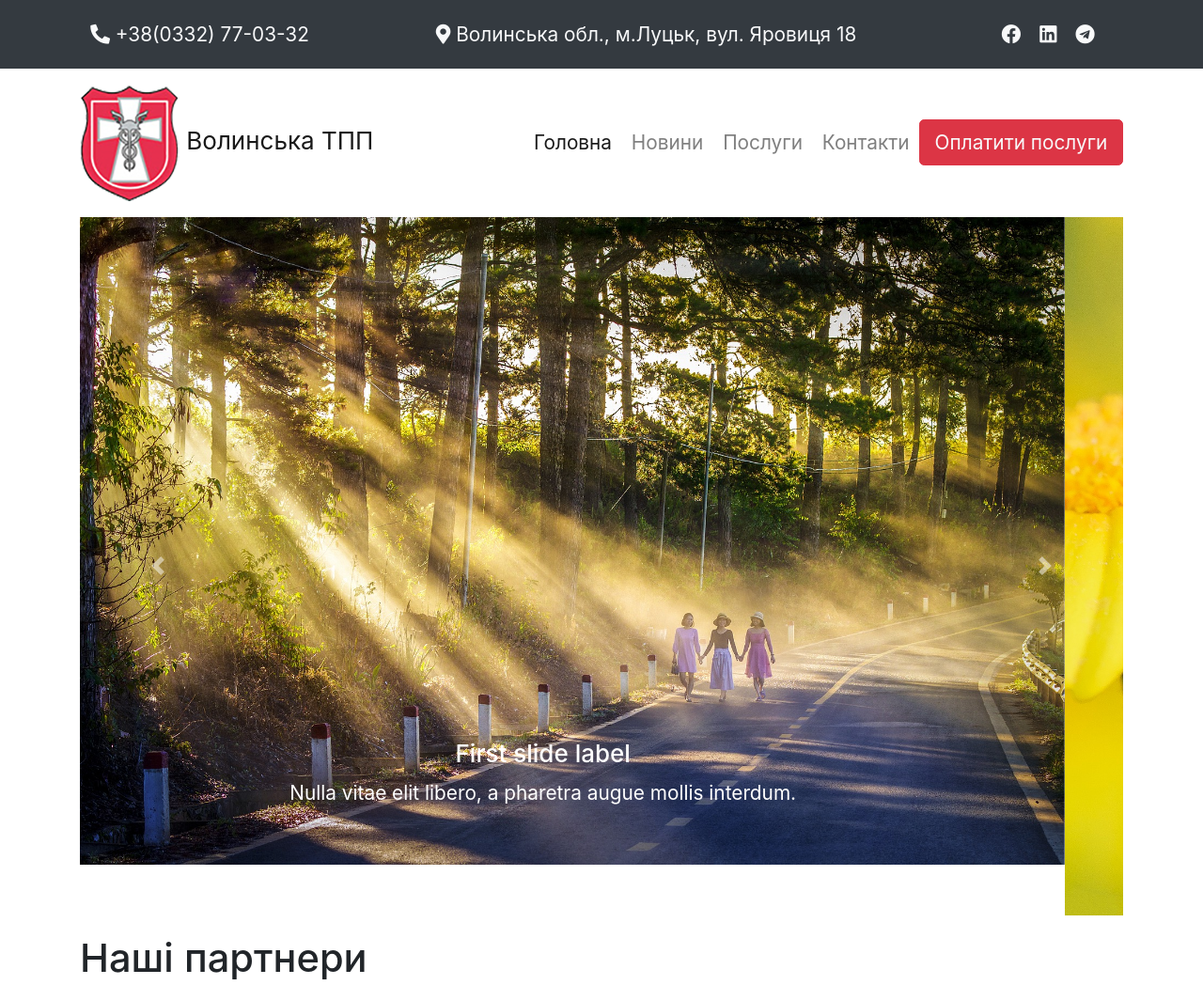
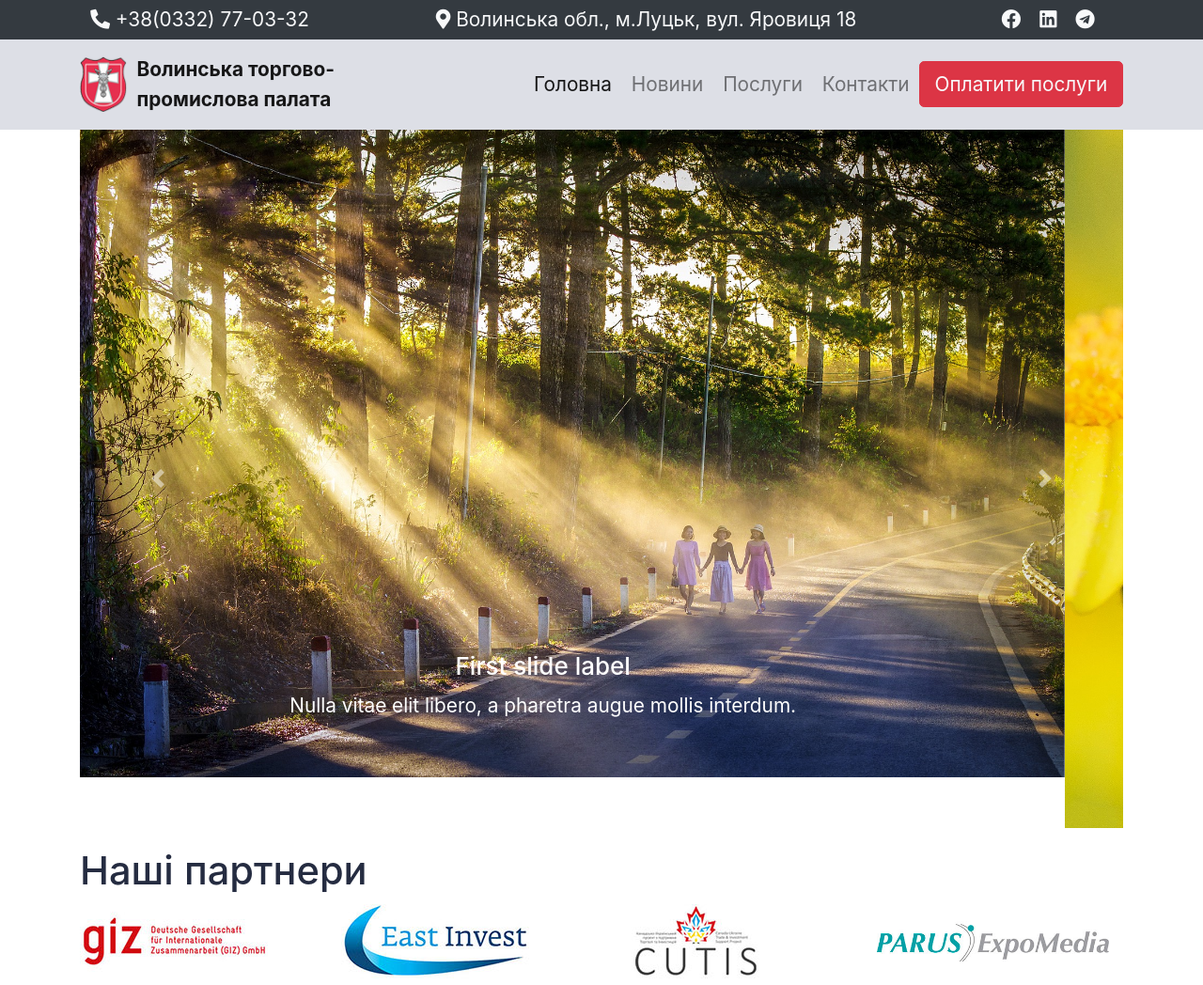
Before and after one commit to timoshuk/vcci_wp, a website: page app/index.html in a window 1280 px wide. Shown: the top 1048 px of the page at 94% size. Drawn offline with nearby package versions, Linux system fonts and the light colour scheme.

Commit message:
finish css nav block

```diff
--- a/app/index.html
+++ b/app/index.html
@@ -21,13 +21,13 @@
     <!--endbuild-->
     <link rel="icon" href="./images/logo.png" type="image/png" />
 
-    <title>My Start Page</title>
+    <title>Волинська ТПП</title>
   </head>
 
   <body>
     <div class="page-wrapper">
       <header class="header">
-        <div class="bg-dark py-3 text-light text-center contacts-data">
+        <div class="bg-dark py-1 text-light text-center contacts-data">
           <div class="container">
             <div class="row">
               <div class="col-sm-12 col-md-3 call-us">
@@ -73,10 +73,12 @@
         </div>
         <!-- Contacts-data -->
         <div class="nav-wrap">
-          <nav class="navbar navbar-expand-lg navbar-light">
+          <nav class="navbar navbar-expand-md navbar-light vcci-bg-light">
             <div class="container">
-              <a class="navbar-brand" href="#"
-                ><img src="./images/logo.png" alt="Logo" /> Волинська ТПП</a
+              <a class="navbar-brand d-flex align-items-center" href="#"
+                ><img class="mr-2" src="./images/logo.png" alt="Logo" />
+                <span>Волинська торгово-промислова палата</span
+                ></a
               >
               <button
                 class="navbar-toggler"
--- a/app/scss/_contacts-data.scss
+++ b/app/scss/_contacts-data.scss
@@ -1,5 +1,12 @@
 .contacts-data {
   a {
     color: inherit;
+    text-decoration: none;
+    transition: all 0.3s ease-in-out;
+
+    &:focus,
+    &:hover {
+      color: var(--color-main);
+    }
   }
 }
--- a/app/scss/_navbar.scss
+++ b/app/scss/_navbar.scss
@@ -0,0 +1,18 @@
+.navbar-brand {
+  img {
+    width: 50px;
+    object-fit: cover;
+  }
+
+  span {
+    display: inline-block;
+    white-space: initial;
+    max-width: 170px;
+    font-size: 1rem;
+    font-weight: bold;
+
+    @include mq("tablet") {
+      max-width: 250px;
+    }
+  }
+}
--- a/app/scss/_root.scss
+++ b/app/scss/_root.scss
@@ -1,6 +1,10 @@
 :root {
   font-size: calc(0.5em + 1vw);
   --main-font: Helvetica, Arial, sans-serif;
+  --color-main: rgba(241, 64, 75, 1);
+  --color-bg: rgba(221, 223, 230, 1);
+  --color-light: rgba(244, 245, 249, 1);
+  --color-dark: rgba(37, 44, 65, 1);
 }
 
 *,
@@ -19,7 +23,32 @@ body {
 body {
   font-size: 1rem;
   font-weight: normal;
+  color: var(--color-dark);
   line-height: 1.5;
   max-width: 100vw;
   min-height: 100vh;
 }
+
+// Custom color
+.vcci-bg-light {
+  background-color: var(--color-bg);
+}
+.vcci-bg-dark {
+  background-color: var(--color-dark);
+}
+
+.vcci-bg-danger {
+  background-color: var(--color-main);
+}
+
+.vcci-text-dark {
+  color: var(--color-dark);
+}
+
+.vcci-text-light {
+  color: var(--color-light);
+}
+
+.vcci-text-danger {
+  color: var(--color-main);
+}
```
Also changed, not shown: app/css/styles.css, 1 other file.
